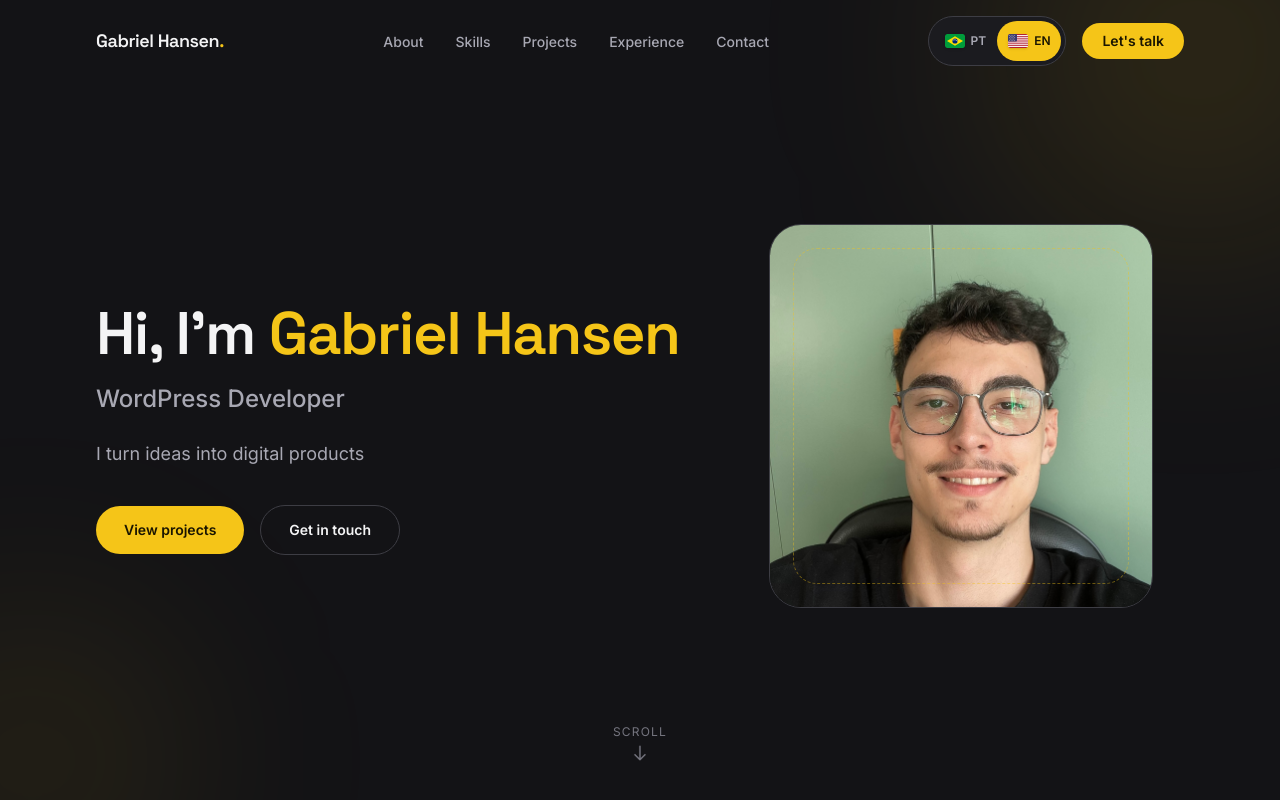
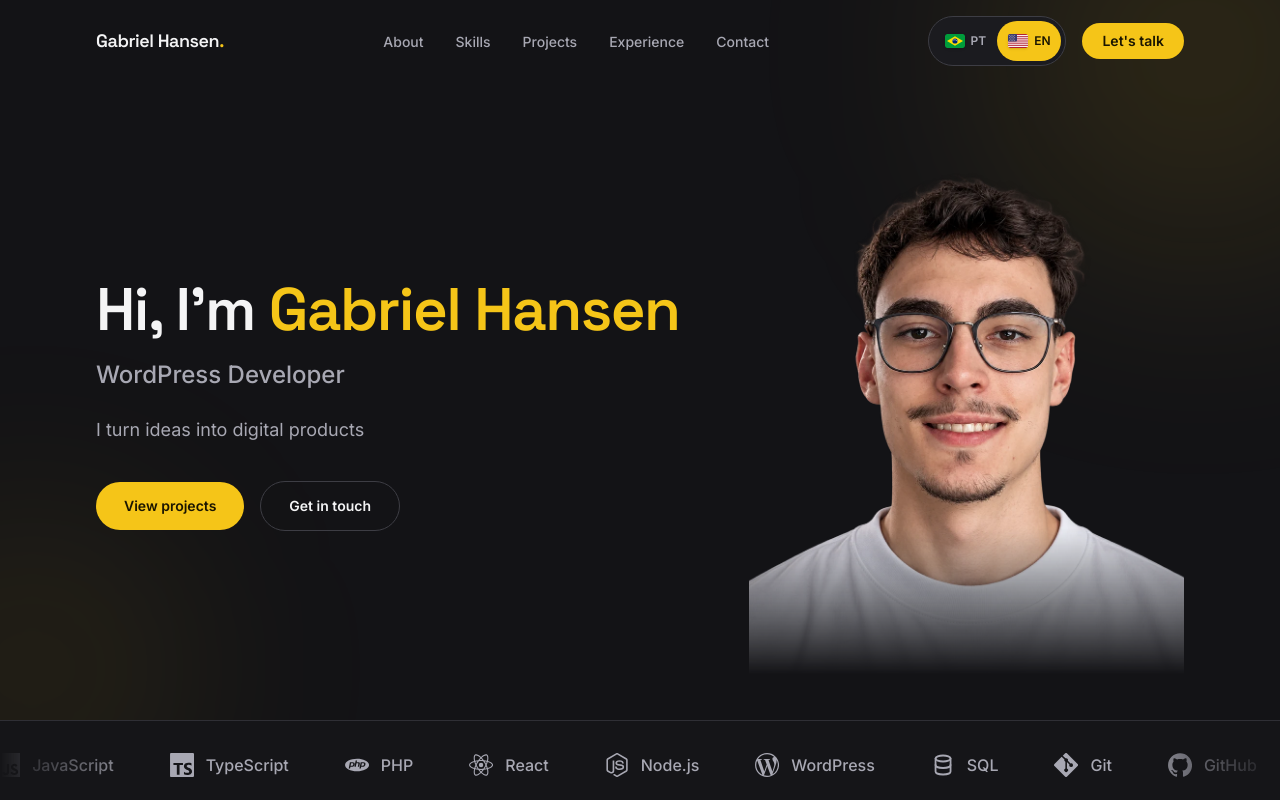
Before and after one commit to GabrielHansenn/portfolio-gabriel, a React (Vite) app: page / in a window 1280 px wide. Shown: the top 800 px of the page. Built offline with nearby package versions, Linux system fonts and the light colour scheme.

Commit message:
Adiciona carrossel de tecnologias e redesenha a hero
Faixa com rolagem infinita das tecnologias abaixo da hero, foto de perfil
sem fundo integrada ao layout, remoção do indicador de rolagem e correção
do espaçamento entre a hero e as seções seguintes.

```diff
--- a/package.json
+++ b/package.json
@@ -11,7 +11,8 @@
   },
   "dependencies": {
     "react": "^19.2.8",
-    "react-dom": "^19.2.8"
+    "react-dom": "^19.2.8",
+    "simple-icons": "^16.32.0"
   },
   "devDependencies": {
     "@tailwindcss/vite": "^4.3.3",
--- a/src/App.tsx
+++ b/src/App.tsx
@@ -6,6 +6,7 @@ import { Header } from "./components/Header";
 import { Hero } from "./components/Hero";
 import { Projects } from "./components/Projects";
 import { Skills } from "./components/Skills";
+import { TechMarquee } from "./components/TechMarquee";
 import { useLanguage } from "./i18n/LanguageContext";
 
 function App() {
@@ -24,6 +25,7 @@ function App() {
 
       <main id="conteudo">
         <Hero />
+        <TechMarquee />
         <About />
         <Skills />
         <Projects />
--- a/src/components/Hero.tsx
+++ b/src/components/Hero.tsx
@@ -1,15 +1,16 @@
 import { profile } from "../content/portfolioData";
 import { useLanguage } from "../i18n/LanguageContext";
-import { ArrowDownIcon } from "./icons";
 import { Reveal } from "./Reveal";
 
 export function Hero() {
   const { t, pick } = useLanguage();
 
+  // A altura mínima desconta o header fixo (5rem): sem isso o espaço dele
+  // entra duas vezes na conta e sobra um vão grande antes da próxima seção.
   return (
     <section
       id="topo"
-      className="relative flex min-h-dvh items-center overflow-hidden pt-24 pb-16"
+      className="relative flex min-h-[calc(100dvh-5rem)] items-center overflow-hidden pt-24 pb-24 lg:pb-8"
     >
       <div
         aria-hidden="true"
@@ -59,36 +60,24 @@ export function Hero() {
           </Reveal>
         </div>
 
-        <Reveal delay={200}>
-          <div className="relative mx-auto aspect-square w-full max-w-xs lg:max-w-sm">
-            <div className="absolute inset-0 overflow-hidden rounded-[2rem] border border-(--color-border-strong) bg-(--color-surface)">
+        <Reveal delay={200} className="flex justify-center lg:-mb-8 lg:self-end lg:justify-end">
           {profile.avatar ? (
             <img
               src={profile.avatar}
               alt={t.hero.avatarAlt(profile.name)}
-                  className="h-full w-full object-cover"
+              /* A máscara dissolve a base da foto no fundo, para o recorte
+                 não terminar num corte reto. */
+              className="hero-photo w-full max-w-[18rem] object-contain object-bottom sm:max-w-sm lg:max-h-[68vh] lg:w-auto lg:max-w-none"
             />
           ) : (
-                <div className="flex h-full w-full items-center justify-center">
+            <div className="flex aspect-square w-full max-w-xs items-center justify-center rounded-[2rem] border border-(--color-border-strong) bg-(--color-surface) lg:max-w-sm">
               <span className="font-display text-8xl font-bold text-(--color-accent)/25">
                 {profile.name !== "[SEU NOME]" ? profile.name.charAt(0) : "?"}
               </span>
             </div>
           )}
-            </div>
-            <div className="pointer-events-none absolute inset-6 rounded-[1.5rem] border border-dashed border-(--color-accent)/40" />
-          </div>
         </Reveal>
       </div>
-
-      <a
-        href="#sobre"
-        className="absolute bottom-8 left-1/2 hidden -translate-x-1/2 flex-col items-center gap-2 text-(--color-text-muted) transition-colors hover:text-(--color-accent) sm:flex"
-        aria-label={t.hero.scrollAriaLabel}
-      >
-        <span className="text-xs uppercase tracking-widest">{t.hero.scrollLabel}</span>
-        <ArrowDownIcon className="animate-bounce" />
-      </a>
     </section>
   );
 }
--- /dev/null
+++ b/src/components/TechMarquee.tsx
@@ -0,0 +1,49 @@
+import { technologies } from "../content/portfolioData";
+import { useLanguage } from "../i18n/LanguageContext";
+import { techIconMap } from "./techIcons";
+
+/** Tempo de uma volta completa. Quanto maior, mais lento o deslizar. */
+const LOOP_DURATION = "48s";
+
+function TechList({ hidden = false }: { hidden?: boolean }) {
+  return (
+    <ul className="flex shrink-0 items-center" aria-hidden={hidden || undefined}>
+      {technologies.map((tech) => {
+        const Icon = techIconMap[tech.icon];
+        return (
+          <li
+            key={tech.name}
+            className="group flex shrink-0 items-center gap-3 pr-10 sm:pr-14"
+          >
+            <Icon className="h-6 w-6 shrink-0 text-(--color-text-secondary) transition-colors duration-200 group-hover:text-(--color-accent)" />
+            <span className="whitespace-nowrap text-sm font-medium text-(--color-text-secondary) transition-colors duration-200 group-hover:text-(--color-accent) sm:text-base">
+              {tech.name}
+            </span>
+          </li>
+        );
+      })}
+    </ul>
+  );
+}
+
+export function TechMarquee() {
+  const { t } = useLanguage();
+
+  return (
+    <section
+      aria-label={t.tech.ariaLabel}
+      className="border-y border-(--color-border) bg-(--color-surface)/30 py-8"
+    >
+      <div
+        className="marquee overflow-hidden"
+        style={{ "--marquee-duration": LOOP_DURATION } as React.CSSProperties}
+      >
+        <div className="marquee-track flex w-max items-center">
+          <TechList />
+          {/* Cópia idêntica: é ela que faz o loop emendar sem corte. */}
+          <TechList hidden />
+        </div>
+      </div>
+    </section>
+  );
+}
--- a/src/components/icons.tsx
+++ b/src/components/icons.tsx
@@ -72,14 +72,6 @@ export function ExternalLinkIcon(props: IconProps) {
   );
 }
 
-export function ArrowDownIcon(props: IconProps) {
-  return (
-    <svg {...base} {...props}>
-      <path d="M12 4v16m0 0-6-6m6 6 6-6" />
-    </svg>
-  );
-}
-
 export function MenuIcon(props: IconProps) {
   return (
     <svg {...base} {...props}>
--- /dev/null
+++ b/src/components/techIcons.tsx
@@ -0,0 +1,103 @@
+import type { SVGProps } from "react";
+import {
+  siCss,
+  siElementor,
+  siGit,
+  siGithub,
+  siHtml5,
+  siJavascript,
+  siNodedotjs,
+  siPhp,
+  siReact,
+  siTypescript,
+  siWordpress,
+} from "simple-icons";
+
+type IconProps = SVGProps<SVGSVGElement>;
+
+/** Desenha um logo oficial do simple-icons (paths CC0) usando a cor herdada. */
+function brandIcon(path: string, title: string) {
+  return function BrandIcon(props: IconProps) {
+    return (
+      <svg viewBox="0 0 24 24" fill="currentColor" role="img" aria-hidden="true" {...props}>
+        <title>{title}</title>
+        <path d={path} />
+      </svg>
+    );
+  };
+}
+
+/** Ícone genérico de banco de dados — SQL é a linguagem, não uma marca. */
+function SqlIcon(props: IconProps) {
+  return (
+    <svg
+      viewBox="0 0 24 24"
+      fill="none"
+      stroke="currentColor"
+      strokeWidth={1.8}
+      strokeLinecap="round"
+      strokeLinejoin="round"
+      role="img"
+      aria-hidden="true"
+      {...props}
+    >
+      <ellipse cx="12" cy="5.5" rx="7.5" ry="3" />
+      <path d="M4.5 5.5v13c0 1.7 3.4 3 7.5 3s7.5-1.3 7.5-3v-13" />
+      <path d="M4.5 12c0 1.7 3.4 3 7.5 3s7.5-1.3 7.5-3" />
+    </svg>
+  );
+}
+
+/**
+ * Selo com iniciais para marcas sem logo disponível em bibliotecas abertas.
+ * Melhor um monograma honesto do que um logo desenhado "de memória".
+ */
+function monogramIcon(initials: string, title: string) {
+  return function MonogramIcon(props: IconProps) {
+    return (
+      <svg viewBox="0 0 24 24" fill="none" role="img" aria-hidden="true" {...props}>
+        <title>{title}</title>
+        <rect
+          x="1.5"
+          y="1.5"
+          width="21"
+          height="21"
+          rx="5"
+          stroke="currentColor"
+          strokeWidth="1.6"
+        />
+        <text
+          x="12"
+          y="12.5"
+          textAnchor="middle"
+          dominantBaseline="central"
+          fill="currentColor"
+          fontSize={initials.length > 1 ? 9 : 12}
+          fontWeight="700"
+          fontFamily="Inter, system-ui, sans-serif"
+        >
+          {initials}
+        </text>
+      </svg>
+    );
+  };
+}
+
+export const techIconMap = {
+  html: brandIcon(siHtml5.path, siHtml5.title),
+  css: brandIcon(siCss.path, siCss.title),
+  javascript: brandIcon(siJavascript.path, siJavascript.title),
+  typescript: brandIcon(siTypescript.path, siTypescript.title),
+  php: brandIcon(siPhp.path, siPhp.title),
+  react: brandIcon(siReact.path, siReact.title),
+  node: brandIcon(siNodedotjs.path, siNodedotjs.title),
+  wordpress: brandIcon(siWordpress.path, siWordpress.title),
+  sql: SqlIcon,
+  git: brandIcon(siGit.path, siGit.title),
+  github: brandIcon(siGithub.path, siGithub.title),
+  elementor: brandIcon(siElementor.path, siElementor.title),
+  divi: monogramIcon("D", "Divi"),
+  beaver: monogramIcon("BB", "Beaver Builder"),
+};
+
+export type TechIcon = keyof typeof techIconMap;
--- a/src/content/portfolioData.ts
+++ b/src/content/portfolioData.ts
@@ -1,3 +1,4 @@
+import type { TechIcon } from "../components/techIcons";
 import type { Locale, Localized } from "../i18n/translations";
 
 /** Resolve um campo que pode ser texto simples ou bilíngue ({ pt, en }). */
@@ -56,7 +57,7 @@ export const profile: Profile = {
   },
   email: "gabriel.hansen2005@gmail.com",
   resumeUrl: "#",
-  avatar: "/avatar.jpg",
+  avatar: "/avatar.webp",
 };
 
 export type SocialIcon = "github" | "linkedin" | "whatsapp" | "email" | "dribbble" | "twitter";
@@ -89,6 +90,33 @@ export const socialLinks: SocialLink[] = [
     value: "(42) 99961-6917",
   },
   { url: "mailto:gabriel.hansen2005@gmail.com", icon: "email", value: "gabriel.hansen2005@gmail.com" },
+];
+
+/**
+ * Tecnologias exibidas na faixa rolante logo abaixo da Hero.
+ * `icon` precisa existir em techIconMap (src/components/techIcons.tsx);
+ * para adicionar uma tecnologia nova, cadastre o ícone lá antes.
+ */
+export interface Technology {
+  name: string;
+  icon: TechIcon;
+}
+
+export const technologies: Technology[] = [
+  { name: "HTML5", icon: "html" },
+  { name: "CSS3", icon: "css" },
+  { name: "JavaScript", icon: "javascript" },
+  { name: "TypeScript", icon: "typescript" },
+  { name: "PHP", icon: "php" },
+  { name: "React", icon: "react" },
+  { name: "Node.js", icon: "node" },
+  { name: "WordPress", icon: "wordpress" },
+  { name: "SQL", icon: "sql" },
+  { name: "Git", icon: "git" },
+  { name: "GitHub", icon: "github" },
+  { name: "Elementor", icon: "elementor" },
+  { name: "Divi", icon: "divi" },
+  { name: "Beaver Builder", icon: "beaver" },
 ];
 
 export interface SkillGroup {
--- a/src/i18n/translations.ts
+++ b/src/i18n/translations.ts
@@ -37,9 +37,10 @@ interface Dictionary {
     greetingPrefix: string;
     ctaProjects: string;
     ctaContact: string;
-    scrollLabel: string;
-    scrollAriaLabel: string;
     avatarAlt: (name: string) => string;
+  };
+  tech: {
+    ariaLabel: string;
   };
   about: {
     eyebrow: string;
@@ -131,9 +132,10 @@ export const translations: Localized<Dictionary> = {
       greetingPrefix: "Olá, eu sou",
       ctaProjects: "Ver projetos",
       ctaContact: "Entrar em contato",
-      scrollLabel: "Rolar",
-      scrollAriaLabel: "Rolar para a próxima seção",
       avatarAlt: (name) => `Foto de ${name}`,
+    },
+    tech: {
+      ariaLabel: "Tecnologias que utilizo",
     },
     about: {
       eyebrow: "Sobre mim",
@@ -229,9 +231,10 @@ export const translations: Localized<Dictionary> = {
       greetingPrefix: "Hi, I'm",
       ctaProjects: "View projects",
       ctaContact: "Get in touch",
-      scrollLabel: "Scroll",
-      scrollAriaLabel: "Scroll to next section",
       avatarAlt: (name) => `Photo of ${name}`,
+    },
+    tech: {
+      ariaLabel: "Technologies I work with",
     },
     about: {
       eyebrow: "About me",
--- a/src/index.css
+++ b/src/index.css
@@ -56,6 +56,15 @@
       transform: translateY(0);
     }
   }
+
+  @keyframes marquee {
+    from {
+      transform: translateX(0);
+    }
+    to {
+      transform: translateX(-50%);
+    }
+  }
 }
 
 @layer base {
@@ -111,6 +120,33 @@
   .text-balance {
     text-wrap: balance;
   }
+
+  /* A foto recortada some aos poucos na base, em vez de terminar num corte
+     reto contra o fundo. */
+  .hero-photo {
+    mask-image: linear-gradient(to bottom, #000 72%, transparent 99%);
+  }
+
+  /* Faixa com rolagem infinita: o conteúdo é duplicado e o trilho anda
+     metade da própria largura, o que faz o loop emendar sem salto. */
+  .marquee {
+    mask-image: linear-gradient(
+      to right,
+      transparent,
+      #000 12%,
+      #000 88%,
+      transparent
+    );
+  }
+
+  .marquee-track {
+    animation: marquee var(--marquee-duration, 45s) linear infinite;
+  }
+
+  .marquee:hover .marquee-track,
+  .marquee:focus-within .marquee-track {
+    animation-play-state: paused;
+  }
 }
 
 @media (prefers-reduced-motion: reduce) {
@@ -129,4 +165,14 @@
     opacity: 1;
     transform: none;
   }
+
+  /* Sem movimento automático: a faixa fica parada e o usuário rola na mão. */
+  .marquee {
+    overflow-x: auto;
+  }
+
+  .marquee-track {
+    animation: none !important;
+    transform: none !important;
+  }
 }
```
Also changed, not shown: public/avatar.webp (added), 1 other file (tests, documents, lock files or other folders). Lines whose indentation alone changed are shown as unchanged.
